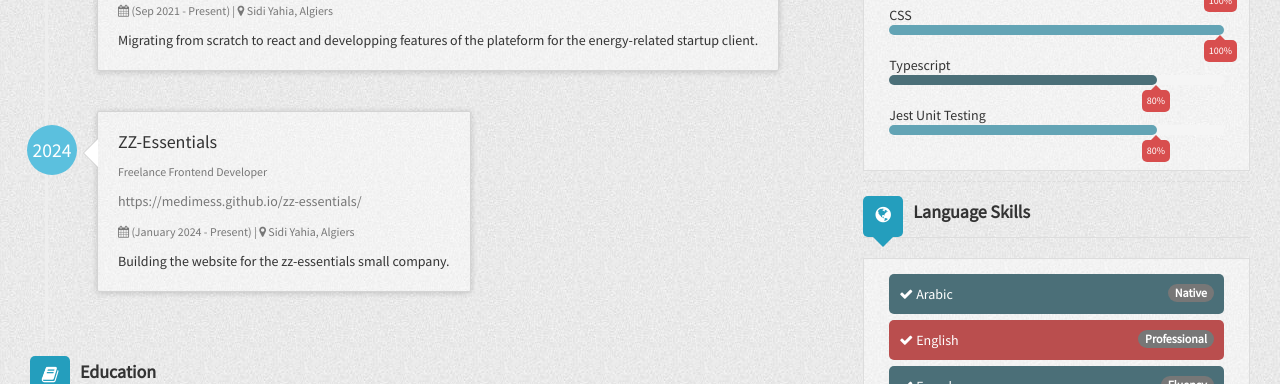
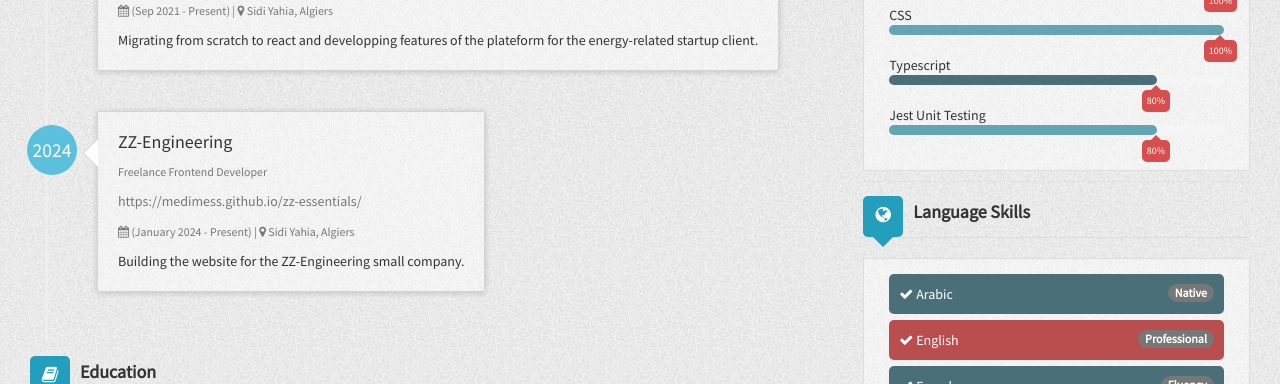
Before and after one commit to MediMESS/cv, a Jekyll site: the page built from index.html, in a window 1280 px wide, cut to the strip 0-934 px from the top of the page. Shown: the part 358-742 px from the top of the strip. Built offline with Jekyll 4.4.1, drawn with Linux system fonts in a browser that asks for light colours; nearby versions of some CDN libraries.

Commit message:
Correct company name

```diff
--- a/_config.yml
+++ b/_config.yml
@@ -32,12 +32,12 @@ author:
       duration: (Sep 2021 - Present)
       description: Migrating from scratch to react and developping features of the plateform for the energy-related startup client.
     - work2:
-      company: ZZ-Essentials
+      company: ZZ-Engineering
       location: Sidi Yahia, Algiers
       title: Freelance Frontend Developer
       started: 2024
       duration: (January 2024 - Present)
-      description: Building the website for the zz-essentials small company.
+      description: Building the website for the ZZ-Engineering small company.
       link: "https://medimess.github.io/zz-essentials/"
 
   educationHistory:
```
